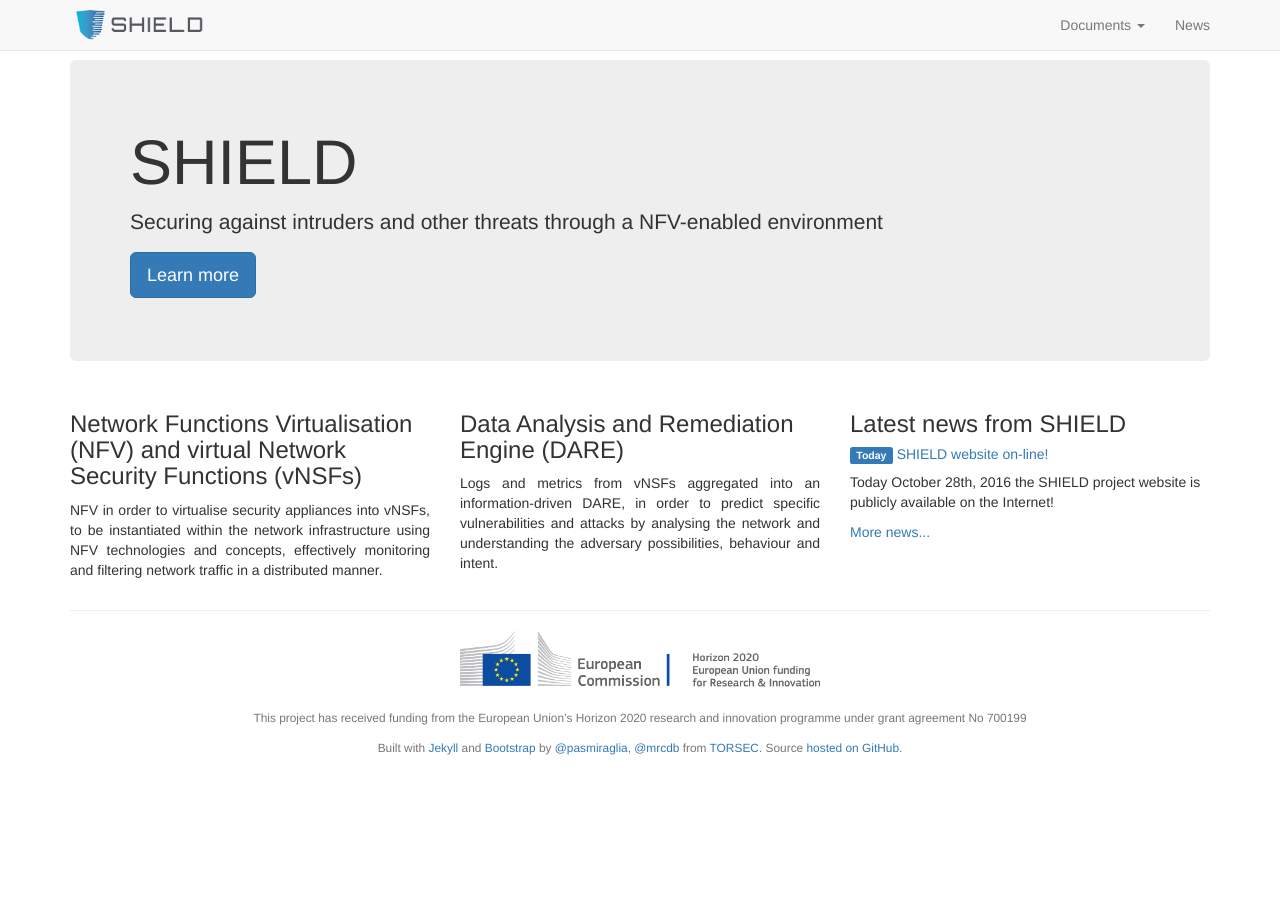
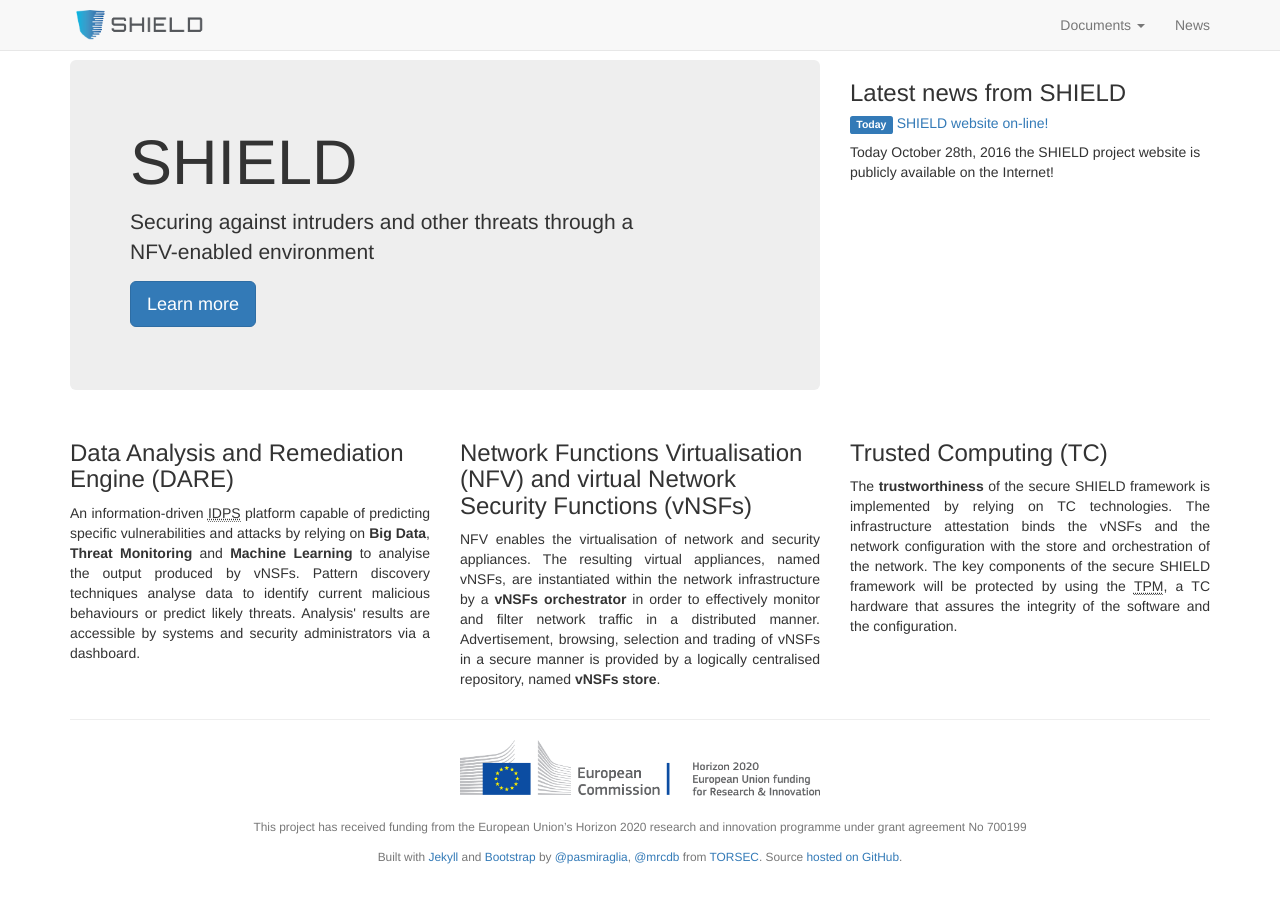
Before and after one commit to torsec/shield-h2020, a Jekyll site: the page built from index.html, in a window 1280 px wide. Built offline with Jekyll 4.4.1, drawn with Linux system fonts in a browser that asks for light colours.

Commit message:
Updated index headings

```diff
--- a/index.html
+++ b/index.html
@@ -1,12 +1,16 @@
 ---
 layout: default
 ---
+
+<div class="row">
+
+<div class="col-md-8 col-xs-12">
 
 	<div class="jumbotron">
 		<h1>{{ site.title }}</h1>
 		<p class="lead">
 		Securing against intruders and other threats through a
-	NFV-enabled environment
+		<nobr>NFV-enabled</nobr> environment
 		</p>
 		<p>
 		<a class="btn btn-primary btn-lg"
@@ -14,30 +18,15 @@ layout: default
 		role="button">Learn more</a>
 		</p>
 	</div>
-
-<div class="row">
-  <div class="col-sm-4 col-xs-12">
-    <h3>Network Functions Virtualisation (NFV) and virtual Network Security
-    Functions (vNSFs)</h3>
-    <p class="text-justify">NFV in order to virtualise security appliances into vNSFs, to be
-    instantiated within the network infrastructure using NFV technologies and
-    concepts, effectively monitoring and filtering network traffic in a
-    distributed manner.</p>
 </div>
 
-  <div class="col-sm-4 col-xs-12">
-    <h3>Data Analysis and Remediation Engine (DARE)</h3>
-    <p class="text-justify">Logs and metrics from vNSFs aggregated into an information-driven
-    DARE, in order to predict specific vulnerabilities and attacks by
-    analysing the network and understanding the adversary possibilities,
-    behaviour and intent.</p>
-  </div>
+<div class="col-md-4 col-xs-12">
 
-  <div class="col-sm-4 col-xs-12">
     <h3>Latest news from SHIELD</h3>
+
 	{% capture today_date %}{{site.time | date: '%-d %Y'}}{% endcapture %}
 {% assign news_items = (site.news | sort: 'date') | reverse %}
-{% for news in news_items limit:5 %}
+{% for news in news_items limit:3 %}
     <h5>
 	  {% capture news_date %}{{news.date | date: '%-d %Y'}}{% endcapture %}
 	  {% if  today_date != news_date  %}
@@ -49,10 +38,58 @@ layout: default
     </h5>
   {{ news.excerpt | truncate:100 }}
 {% endfor %}
-    {% if site.news %}
+	{% if site.news.size > 3 %}
 	<p>
-      <a href="{{ site.baseurl | append: '/news/' }}">More news...</a>
+    <a  href="{{ site.baseurl | append: '/news/' }}">More news...</a>
 	</p>
 	{% endif %}
+
+</div>
+
+</div>
+<div class="row">
+  <div class="col-sm-4 col-xs-12">
+    <h3>Data Analysis and Remediation Engine (DARE)</h3>
+    <p class="text-justify">
+	An information-driven
+	<abbr title="Intrusion Detection and Prevention System">IDPS</abbr>
+	platform capable of predicting specific
+	vulnerabilities and attacks by relying on <strong>Big Data</strong>,
+	<strong>Threat Monitoring</strong> 	and <strong>Machine Learning</strong>
+	to analyise the output produced by vNSFs.
+	Pattern discovery techniques analyse data to identify current malicious
+	behaviours or predict likely threats. Analysis' results are accessible
+	by systems and security administrators via a dashboard.
+	</p>
+  </div>
+
+<div class="col-sm-4 col-xs-12">
+    <h3>Network Functions Virtualisation (NFV) and virtual Network Security
+    Functions (vNSFs)</h3>
+    <p class="text-justify">
+	NFV enables the virtualisation of network and security
+	appliances. The resulting virtual appliances, named vNSFs, are
+	instantiated within the network infrastructure by a
+	<strong>vNSFs orchestrator</strong> in order to effectively
+	monitor and filter network traffic in a distributed manner.
+	Advertisement, browsing, selection and trading of
+	vNSFs in a secure manner is provided by a logically centralised
+	repository, named <strong>vNSFs store</strong>.
+
+	</p>
+  </div>
+
+  <div class="col-sm-4 col-xs-12">
+	<h3>Trusted Computing (TC)</h3>
+	<p class="text-justify">
+	The <strong>trustworthiness</strong> of the secure SHIELD framework is
+	implemented by relying on TC technologies.
+	The infrastructure attestation binds the vNSFs and the
+	network configuration with the store and orchestration of the network.
+	The key components of the secure SHIELD framework will
+	be protected by using the <abbr title="Trusted Platform Module">TPM</abbr>,
+	a TC hardware that assures the integrity of the software and the
+	configuration.
+	</p>
   </div>
 </div>
```
Lines whose indentation alone changed are shown as unchanged.
